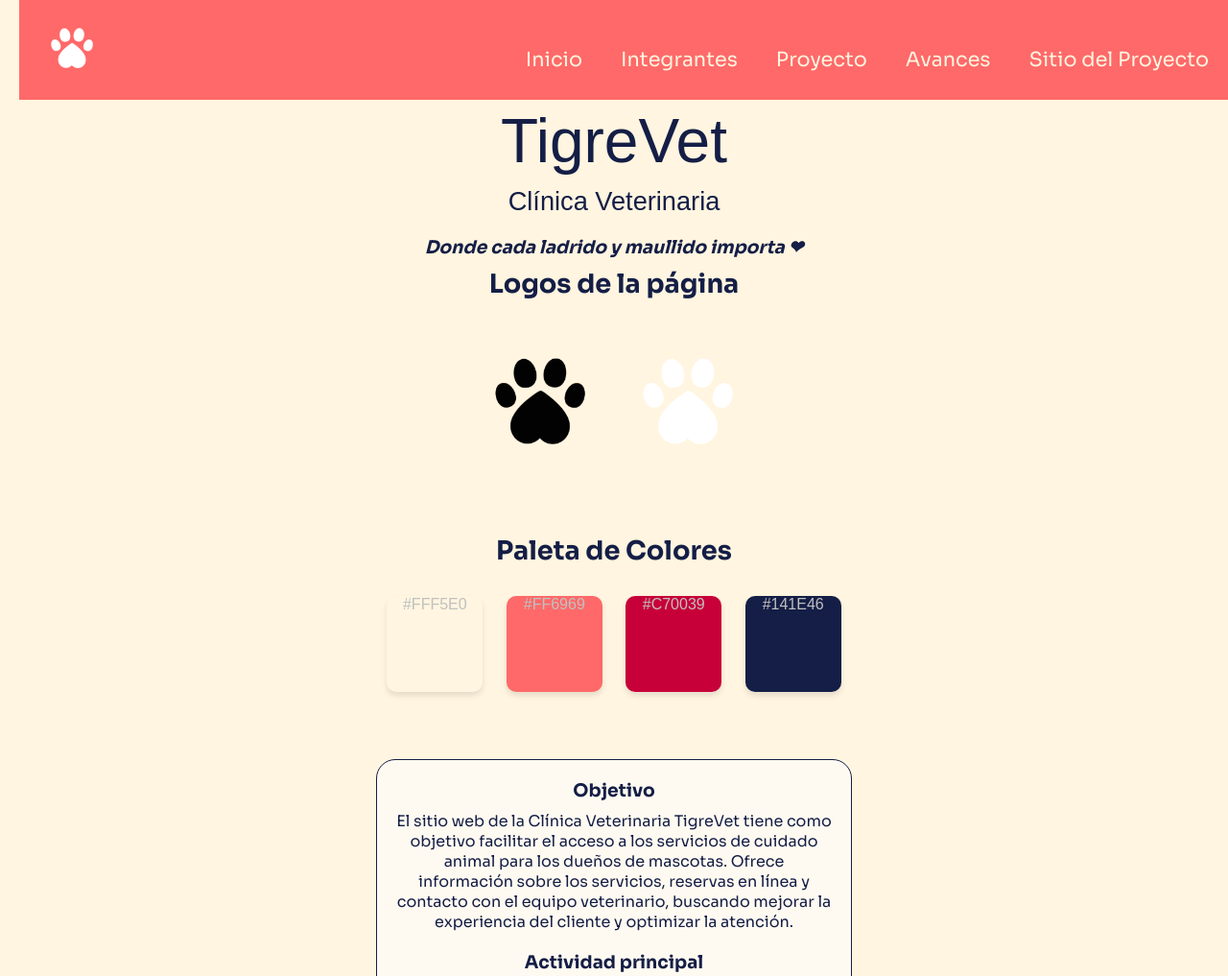
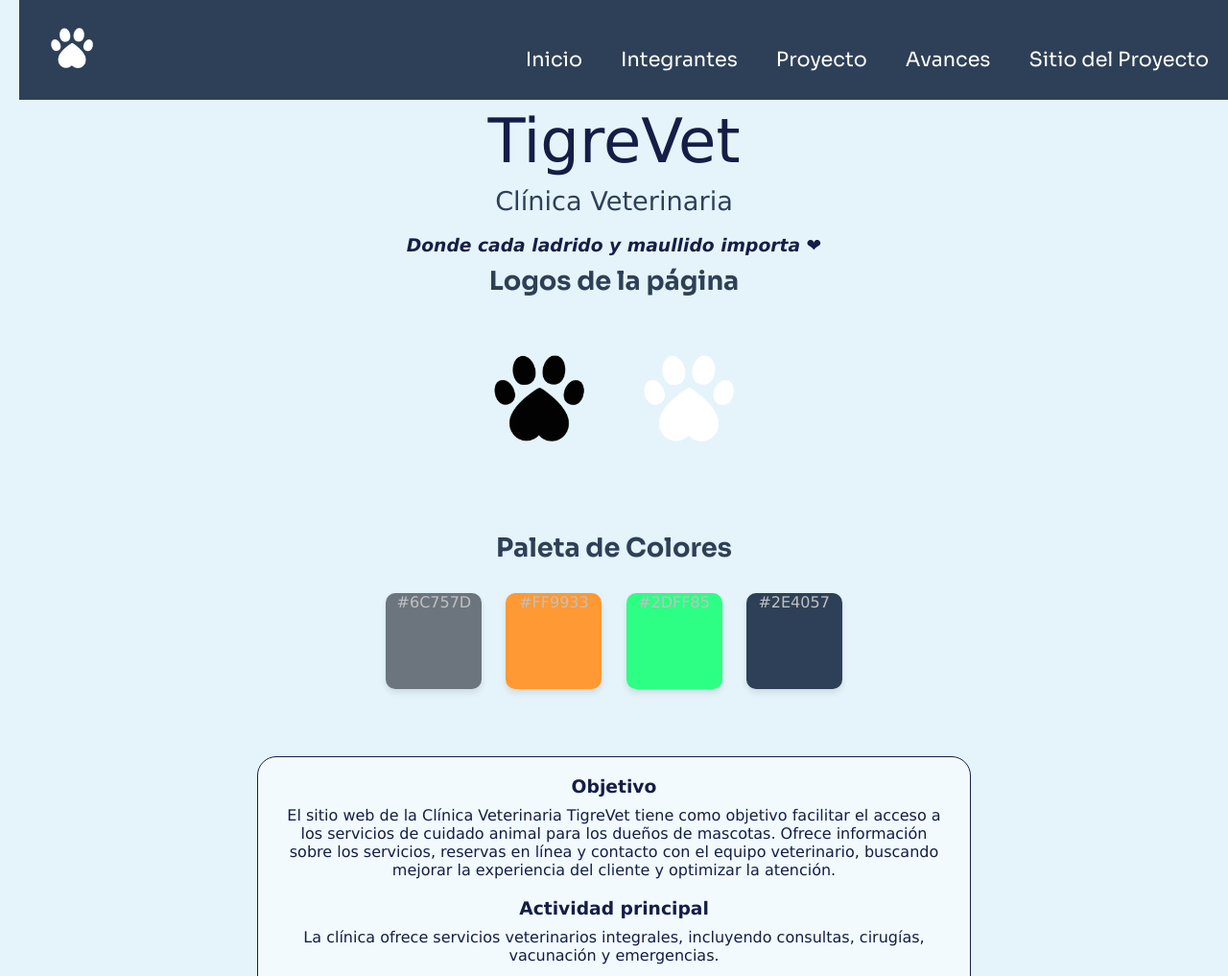
Before and after one commit to giuli-ana/avance-tigrevet, a plain HTML site: page index.html in a window 1280 px wide. Shown: the top 1017 px of the page at 96% size. Drawn offline with Linux system fonts and the light colour scheme; a web font is replaced by a local one.

Commit message:
hola hola

```diff
--- a/index.html
+++ b/index.html
@@ -23,7 +23,7 @@
                 <li><a href="#integrantes">Integrantes</a></li>
                 <li><a href="#proyecto">Proyecto</a></li>
                 <li><a href="#avances">Avances</a></li>
-                <li><a href="#sitio">Sitio del Proyecto</a></li>
+                <li><a target="_blank" href="https://neyen-ergas.github.io/tigrevet/index.html">Sitio del Proyecto</a></li>
             </ul>
         </nav>
         <h1>TigreVet</h1>
@@ -36,10 +36,10 @@
 
     <section id="colores">
         <h2>Paleta de Colores</h2>
-        <div class="color-sample" style="background-color: #FFF5E0;">#FFF5E0</div>
-        <div class="color-sample" style="background-color: #FF6969;">#FF6969</div>
-        <div class="color-sample" style="background-color: #C70039;">#C70039</div>
-        <div class="color-sample" style="background-color: #141E46;">#141E46</div>
+        <div class="color-sample" style="background-color: #6C757D;">#6C757D</div>
+        <div class="color-sample" style="background-color: #FF9933;">#FF9933</div>
+        <div class="color-sample" style="background-color: #2DFF85;">#2DFF85</div>
+        <div class="color-sample" style="background-color: #2E4057;">#2E4057</div>
     </section>
 
         <section id="propuesta">
@@ -77,6 +77,12 @@
 
     </section>
 
+    <section id="video">
+        <h2>Video acerca del proyecto</h2>
+        <p>Hemos realizado un video para mostrar la estructura final que tendrá el Sitio Web</p>
+        <a href="https://www.youtube.com/watch?v=8weYLSB1OlI"> <button class="boton-figma">Ver Video</button></a>
+    </section>
+
     <section id="estructura">
         <h2>Estructura del Sitio</h2>
         <img src="images/estructurapagina.png" alt="">
--- a/styles.css
+++ b/styles.css
@@ -5,8 +5,8 @@
 }
 
 body {
-    font-family: 'Poppins', sans-serif;
-    background-color: #FFF5E0;
+    font-family: Verdana, Geneva, Tahoma, sans-serif, sans-serif;
+    background-color: #E5F4FB;
     color: #141E46;
     text-align: center;
     padding: 0 20px;
@@ -22,11 +22,11 @@ h1 {
     font-size: 4em;
     color: #141E46;
     margin-bottom: 10px;
-    font-family: "Londrina Solid", sans-serif;
+    font-family: Verdana, Geneva, Tahoma, sans-serif, sans-serif;
     font-weight: 300;
 }
 .subtitulo {
-    font-family: "Londrina Solid", sans-serif;
+    font-family: Verdana, Geneva, Tahoma, sans-serif, sans-serif;
     font-weight: 300;
 }
 
@@ -38,7 +38,7 @@ h1 {
 
 
 .navbar {
-    background-color: #FF6969;
+    background-color: #2E4057;
     padding: 15px 0;
     position: fixed;
     top: 0;
@@ -71,17 +71,17 @@ h1 {
 }
 
 .navbar ul li a {
-    color: #FFF5E0;
+    color: #ffffff;
     text-decoration: none;
     font-size: 1em;
     transition: color 0.3s;
 }
 
 .navbar ul li a:hover {
-    color: #C70039;
+    color: #a5ace2;
 }
 #propuesta {
-    width: 40%;
+    width: 60%;
     margin: 0 auto;
 
 }
@@ -95,15 +95,16 @@ h1 {
     padding: 20px;
     border: solid 1px #141E46;
     border-radius: 20px;
+    max-width: 1200px;
 
 }
 h3 {
     margin-bottom: 10px;
-    font-family: "Sora", sans-serif;
+    font-family: Verdana, Geneva, Tahoma, sans-serif, sans-serif;
 }
 p {
     margin-bottom: 20px;
-    font-family: "Sora", sans-serif;
+    font-family: Verdana, Geneva, Tahoma, sans-serif, sans-serif;
 }
 
 section {
@@ -113,7 +114,7 @@ section {
 h2 {
     font-size: 1.7em;
     margin-bottom: 20px;
-    color: #141E46;
+    color: #2E4057;
     font-family: "Sora", sans-serif;
 }
 
@@ -136,7 +137,7 @@ ul {
 li {
     font-size: 1.3em;
     margin-bottom: 10px;
-    color: #141E46;
+    color: #2E4057;
     font-family: "Sora", sans-serif;
 }
 
@@ -145,7 +146,7 @@ li {
     height: 35px;
     border-radius: 20px;
     background-color: #141E46;
-    border: solid 2px #C70039;
+    border: solid 2px #000000;
     color: white;
     font-family: "Sora", sans-serif;
     font-size: 15px;
@@ -154,7 +155,7 @@ li {
 }
 
 .boton-figma:hover {
-    background-color: #FF6969;
+    background-color: #8e9ad7;
     transition: ease-in-out 0.2s;
 }
 footer {
```
